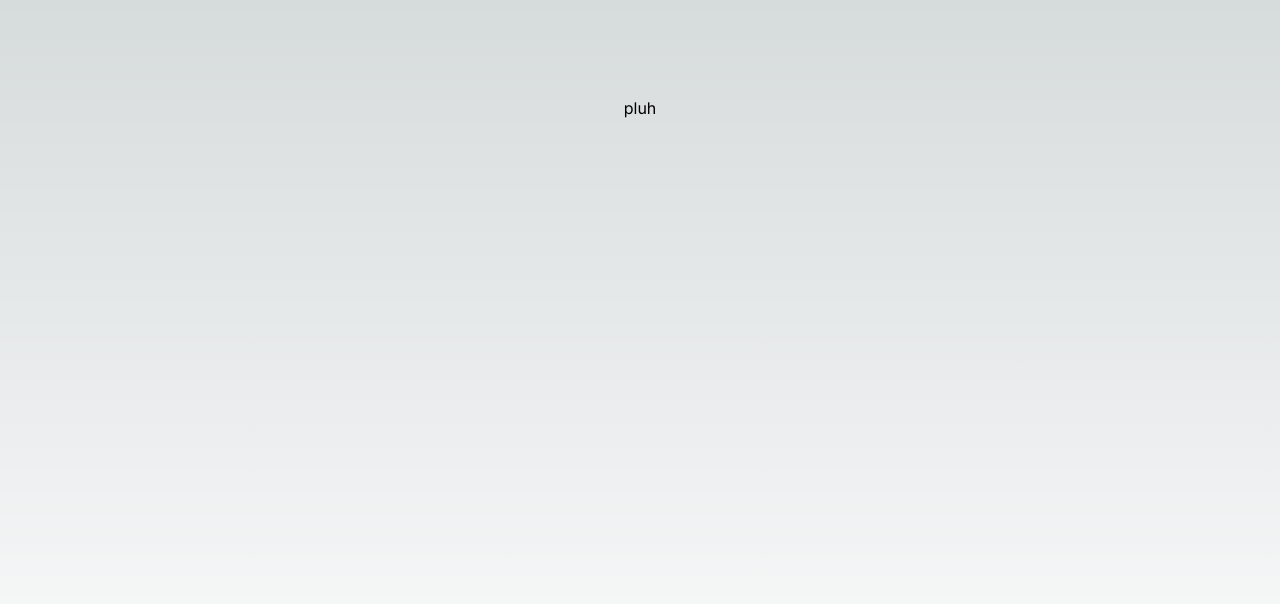
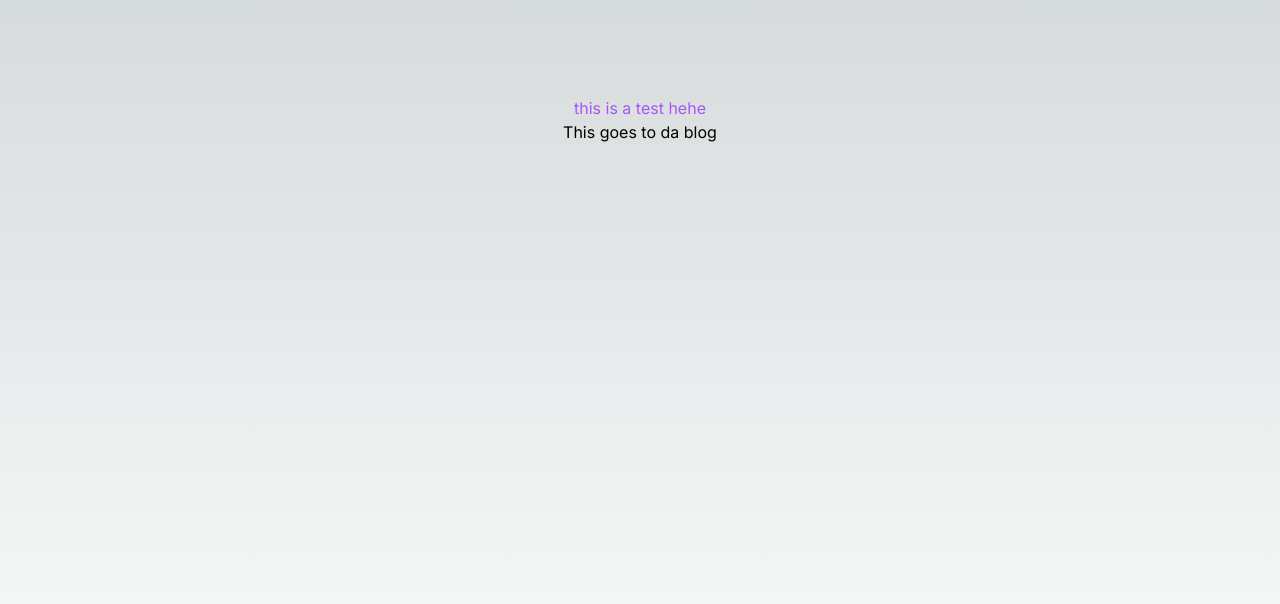
Before and after one commit to mslew/blog, a Next.js app: page / in a window 1280 px wide. Shown: the top 604 px of the page. Built offline with nearby package versions, Linux system fonts and the light colour scheme.

Commit message:
updating file structure and testing

```diff
--- /dev/null
+++ b/src/app/blog/[post]/page.tsx
@@ -0,0 +1,9 @@
+import React from 'react'
+
+const Pog = () => {
+  return (
+    <div>This is a test</div>
+  )
+}
+
+export default Pog
--- a/src/app/blog/page.tsx
+++ b/src/app/blog/page.tsx
@@ -1,8 +1,12 @@
 import React from 'react'
+import Link from 'next/link'
 
 const Blog = () => {
   return (
+    <>
     <div>Blog</div>
+    <Link href="/">Back to home</Link>
+    </>
   )
 }
 
--- a/src/app/layout.tsx
+++ b/src/app/layout.tsx
@@ -6,7 +6,7 @@ const inter = Inter({ subsets: ['latin'] })
 
 export const metadata: Metadata = {
   title: 'Maximus Lewis',
-  description: 'Generated by create next app',
+  description: 'Portfolio and Blog for Maximus Lewis',
 }
 
 export default function RootLayout({
--- a/src/app/page.tsx
+++ b/src/app/page.tsx
@@ -1,9 +1,10 @@
-import Image from 'next/image'
+import Link from 'next/link'
 
 export default function Home() {
   return (
-    <main className="flex min-h-screen flex-col items-center justify-between p-24">
-      pluh
+    <main className="flex min-h-screen flex-col items-center p-24">
+      <h1 className="text-purple-500">this is a test hehe</h1>
+      <Link href="/blog">This goes to da blog</Link>
     </main>
   )
 }
```
